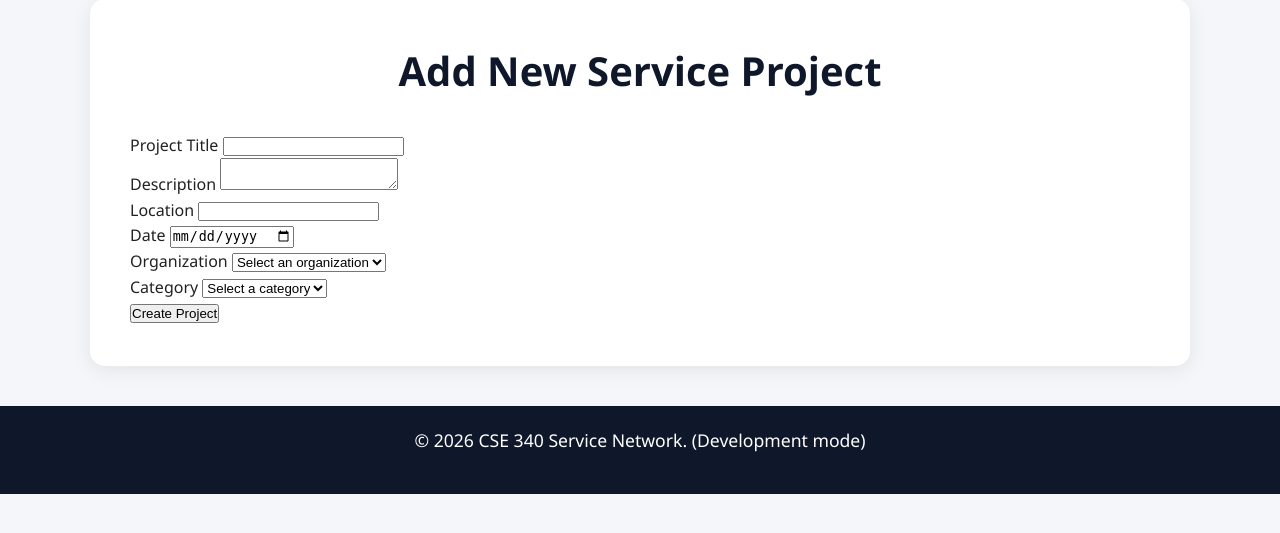
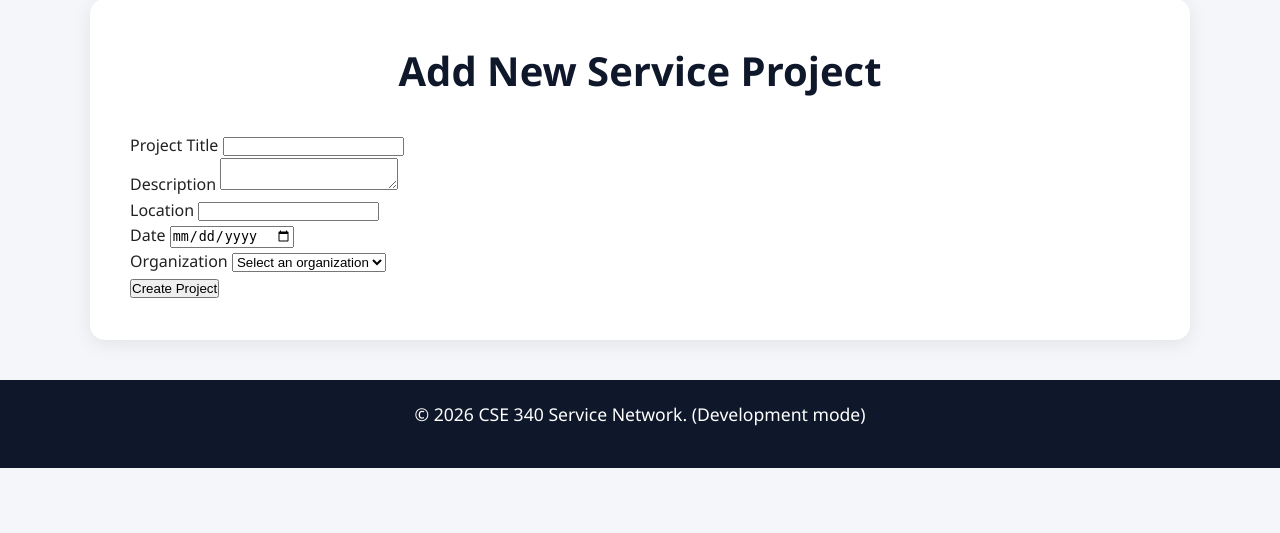
Before and after one commit to slplaine/cse340-course-repo, a Node server app: page /new-project in a window 1280 px wide. Shown: the part 91-624 px from the top of the page. Run offline with Node 20, Linux system fonts and the light colour scheme; data that the repository does not hold is empty.

Commit message:
making improvements

```diff
--- a/src/controllers/projects.js
+++ b/src/controllers/projects.js
@@ -36,8 +36,8 @@ const NUMBER_OF_UPCOMING_PROJECTS = 5;
 
 // Define any controller functions
 const showProjectsPage = async (req, res) => {
-    const projects = await getUpcomingProjects(NUMBER_OF_UPCOMING_PROJECTS);
-    const title = 'Upcoming Service Projects';
+    const projects = await getAllProjects();
+    const title = ' Service Projects';
 
     res.render('projects', {title, projects });
 };
--- a/src/models/projects.js
+++ b/src/models/projects.js
@@ -2,7 +2,7 @@ import db from './db.js';
 
 const getAllProjects = async () => {
   const query = `
-    SELECT p.project_id, p.title, p.location, p.date, o.name AS organization_name
+    SELECT p.project_id, p.title, p.location, p.date, o.name AS organization_name, p.organization_id,
     FROM projects p
     JOIN organization o ON p.organization_id = o.organization_id
     ORDER BY p.date;
--- a/src/views/new-project.ejs
+++ b/src/views/new-project.ejs
@@ -58,19 +58,6 @@
         <% }); %>
       </select>
     </div>
-    <div class="form-group">
-      <label for="image">Category</label>
-      <select
-       id="categoryId"
-       name="categoryId"
-       required
-      >
-        <option value="">Select a category</option>
-        <% categories.forEach(category => { %>
-          <option value="<%= category.category_id %>"><%= category.name %></option>
-        <% }); %>
-      </select>
-    </div>
 
 
     <button type="submit">Create Project</button>
--- a/src/views/project.ejs
+++ b/src/views/project.ejs
@@ -37,8 +37,9 @@
             </li>
         <% }) %>
     </ul>
-    <p><a href="/edit-project/<%= project.project_id %>">Edit Project</a>
-</p>
+    <p><a href="/edit-project/<%= project.project_id %>">Edit Project</a></p>
+    <p><a href="/assign-categories">Assign Categories</a></p>
+
 </main>
 
 <%- include("partials/footer") %>
--- a/src/views/projects.ejs
+++ b/src/views/projects.ejs
@@ -19,6 +19,7 @@
     <% }) %>
   </ul>
   <p><a href="/new-project">Add a New Service Project</a></p>
+
 </main>
 
 <%- include("partials/footer") %>
```
